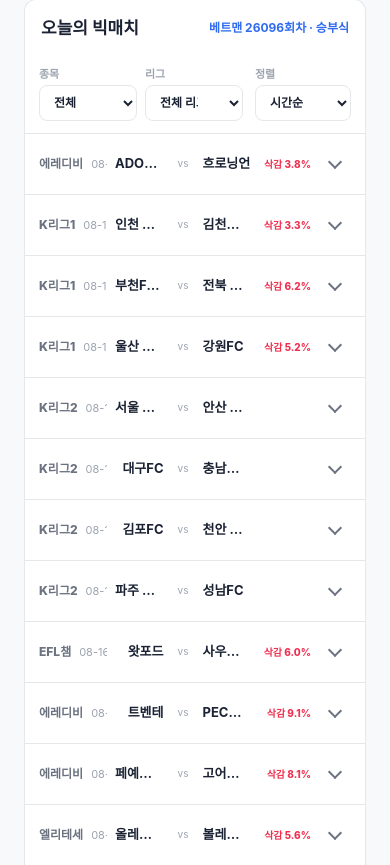
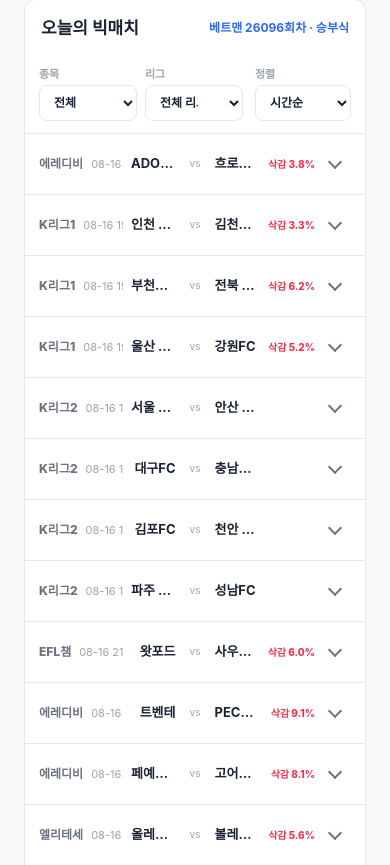
Before and after one commit to coseung2/taengle2, a plain HTML site: page site/index.html in a window 390 px wide. Shown: the part 1000-1865 px from the top of the page. Drawn offline with Linux system fonts and the light colour scheme; no server answers.

Commit message:
Center match names

```diff
--- a/site/index.html
+++ b/site/index.html
@@ -64,7 +64,7 @@ main { max-width: 1440px; margin: 0 auto; padding: 20px 24px 28px; display: grid
 .match-pagination button.on { border-color: var(--color-accent-blue); background: var(--color-accent-blue); color: white; }
 .match { display: grid; grid-template-columns: 1fr; gap: 0; padding: 12px 14px; border-bottom: 1px solid var(--color-border-default); }
 .match:last-child { border-bottom: 0; }
-.match-top { display: grid; grid-template-columns: minmax(0, 1fr) minmax(0, 2fr) 108px; align-items: center; gap: 14px; min-width: 0; }
+.match-top { display: grid; grid-template-columns: minmax(0, 1fr) minmax(0, 2fr) minmax(0, 1fr); align-items: center; gap: 14px; min-width: 0; }
 .match-meta { display: flex; min-width: 0; align-items: baseline; gap: 8px; overflow: hidden; white-space: nowrap; }
 .m-league { font-size: 12px; font-weight: 800; line-height: 1.3; color: var(--color-text-secondary); overflow-wrap: anywhere; }
 .m-time { font-size: 11px; color: var(--color-text-tertiary); }
@@ -74,7 +74,7 @@ main { max-width: 1440px; margin: 0 auto; padding: 20px 24px 28px; display: grid
 .m-team.home { text-align: right; }
 .m-team.away { text-align: left; }
 .m-teams .vs { font-size: 10px; color: var(--color-text-tertiary); font-weight: 400; margin: 0 6px; }
-.match-actions { display: flex; align-items: center; justify-content: flex-end; gap: 8px; min-width: 0; }
+.match-actions { display: flex; width: 108px; align-items: center; justify-content: flex-end; justify-self: end; gap: 8px; min-width: 0; }
 .match-overall-cut { color: var(--color-status-danger); font-size: 11px; font-weight: 800; white-space: nowrap; }
 .match-overall-cut.edge { color: var(--color-accent-blue); }
 .match-bottom { display: grid; grid-template-columns: minmax(0, 1fr) minmax(0, 1fr); align-items: center; gap: 14px; min-width: 0; margin-top: 8px; padding-top: 8px; border-top: 1px solid var(--color-border-default); }
@@ -107,7 +107,8 @@ main { max-width: 1440px; margin: 0 auto; padding: 20px 24px 28px; display: grid
   .match-toolbar-sort { flex: 0 0 96px; }
   .match { grid-template-columns: 1fr; gap: 10px; padding: 14px; }
   .match-top { gap: 8px; }
-  .match-top { grid-template-columns: minmax(0, 1fr) minmax(0, 2fr) 92px; }
+  .match-top { grid-template-columns: minmax(84px, 1fr) minmax(0, 2fr) minmax(84px, 1fr); }
+  .match-actions { width: 92px; gap: 4px; }
   .match-overall-cut { font-size: 10px; }
   .match-bottom { grid-template-columns: 1fr; gap: 8px; }
   .m-odds { gap: 2px; }
```
